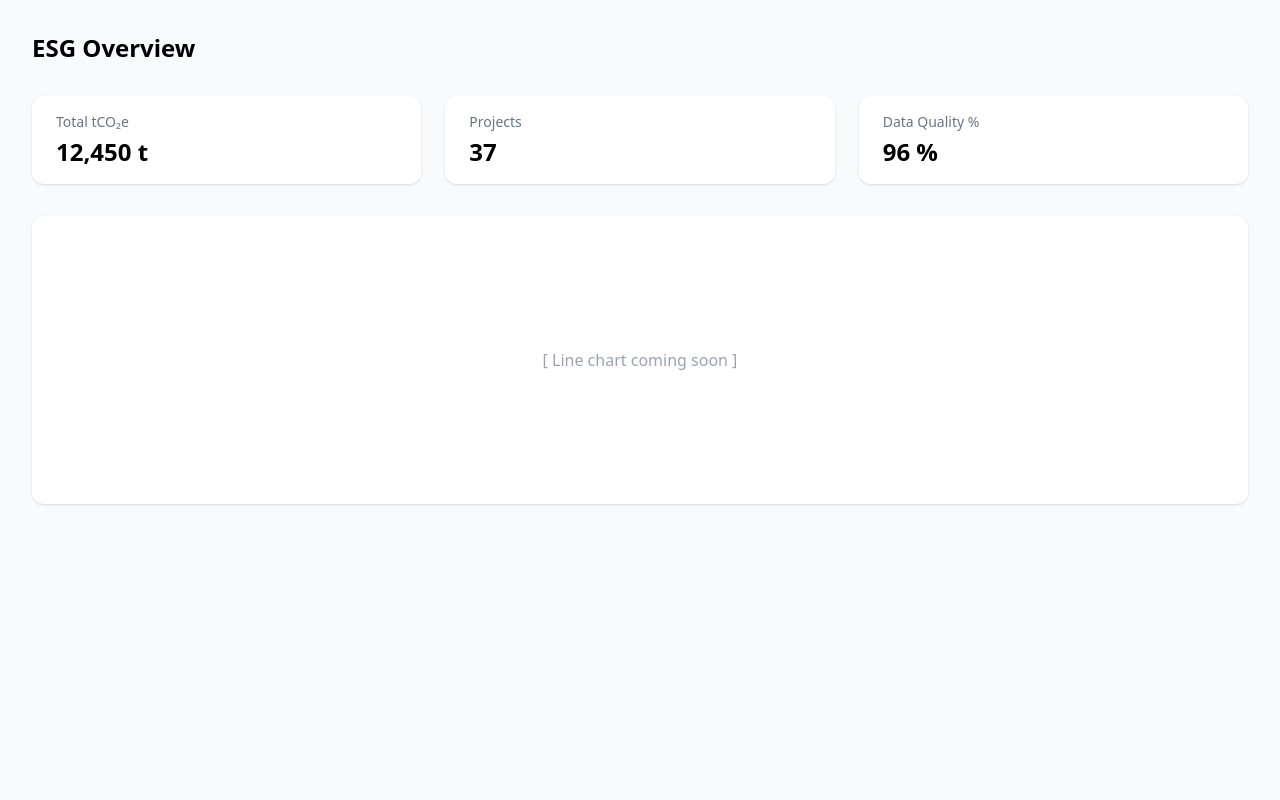
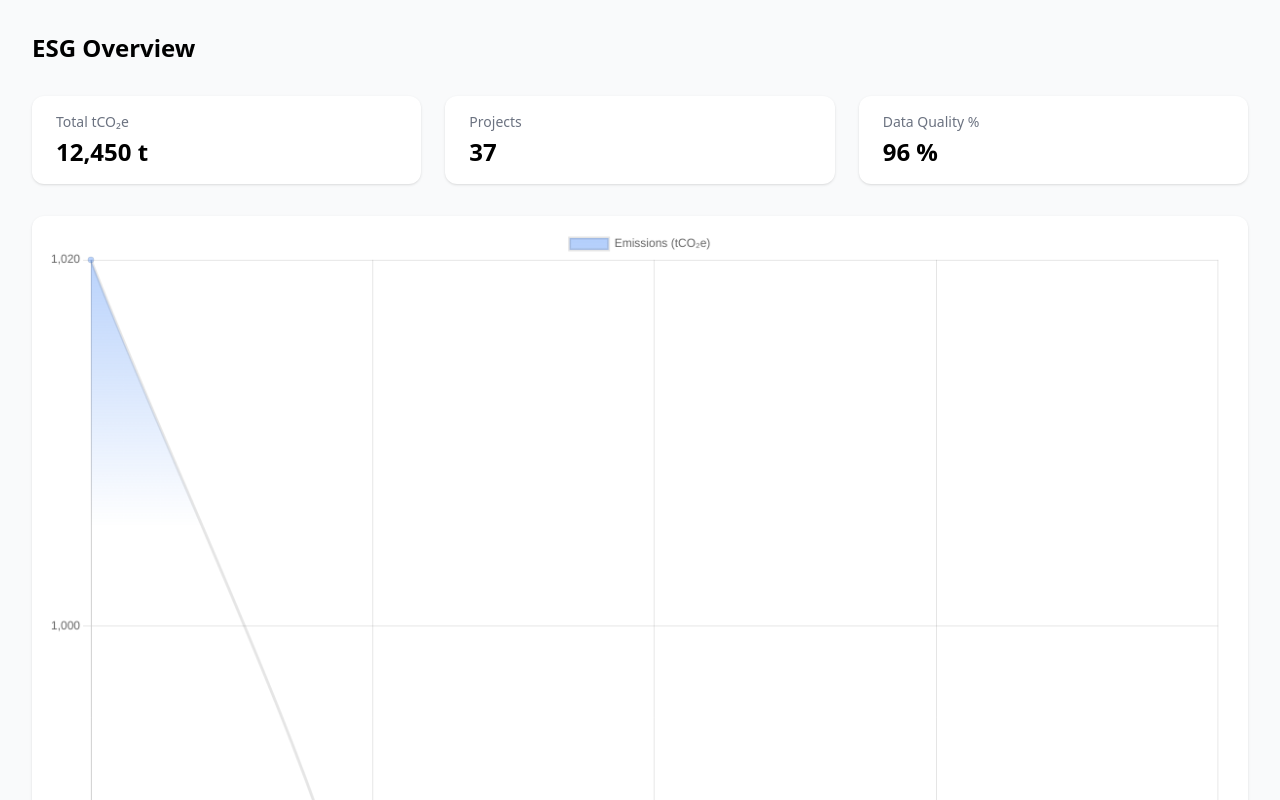
Before and after one commit to joonaun93/nuxt, a Nuxt app: page / in a window 1280 px wide. Shown: the top 800 px of the page. Built offline with nearby package versions, Linux system fonts and the light colour scheme.

Commit message:
feat: reactive emissions line chart

```diff
--- a/components/LineChart.vue
+++ b/components/LineChart.vue
@@ -1,14 +1,73 @@
 <script setup lang="ts">
-/*
- * The chart itself will be wired up with Chart.js (or another lib) later.
- * For now we expose a <canvas> so layout & styles are test-able.
- */
+import { ref, computed } from "vue";
+import { Line } from "vue-chartjs";
+import {
+  Chart as ChartJS,
+  CategoryScale,
+  LinearScale,
+  PointElement,
+  LineElement,
+  Title,
+  Tooltip,
+  Legend,
+  Filler,
+} from "chart.js";
+
+// 1. Register Chart.js modules
+ChartJS.register(
+  CategoryScale,
+  LinearScale,
+  PointElement,
+  LineElement,
+  Title,
+  Tooltip,
+  Legend,
+  Filler
+);
+
+// 2. Props
+const props = defineProps<{
+  data: { month: string; value: number }[];
+}>();
+
+// 3. Chart instance ref
+const chartRef = ref<InstanceType<typeof Line> | null>(null);
+
+// 4. Reactive data & options
+const chartData = computed(() => ({
+  labels: props.data.map((d) => d.month),
+  datasets: [
+    {
+      label: "Emissions (tCO₂e)",
+      data: props.data.map((d) => d.value),
+      fill: true,
+      tension: 0.3,
+      backgroundColor: (ctx) => {
+        const g = ctx.chart.ctx.createLinearGradient(0, 0, 0, 300);
+        g.addColorStop(0, "rgba(59,130,246,0.4)"); // tailwind blue-500 @ 40%
+        g.addColorStop(1, "rgba(59,130,246,0)");
+        return g;
+      },
+    },
+  ],
+}));
+
+const options = {
+  responsive: true,
+  maintainAspectRatio: false,
+};
+
+// 5. Expose resize() to parent
+defineExpose({
+  resize: () => chartRef.value?.chart?.resize(),
+});
 </script>
 
 <template>
-  <div
-    class="h-72 w-full rounded-xl bg-white shadow flex items-center justify-center"
-  >
-    <span class="text-gray-400">[ Line chart coming soon ]</span>
-  </div>
+  <Line
+    ref="chartRef"
+    :data="chartData"
+    :options="options"
+    class="h-72 w-full rounded-xl bg-white shadow px-4 py-3"
+  />
 </template>
--- a/package.json
+++ b/package.json
@@ -10,8 +10,10 @@
     "postinstall": "nuxt prepare"
   },
   "dependencies": {
+    "chart.js": "^4.5.0",
     "nuxt": "^3.17.5",
     "vue": "^3.5.16",
+    "vue-chartjs": "^5.3.2",
     "vue-router": "^4.5.1"
   },
   "devDependencies": {
--- a/pages/index.vue
+++ b/pages/index.vue
@@ -6,13 +6,6 @@ import { storeToRefs } from "pinia";
 
 const dashboard = useDashboard();
 const { kpis, chartData } = storeToRefs(dashboard);
-
-/* dummy data – you can swap these with Pinia or fetch() later */
-// const kpis = [
-//   { label: "Total tCO₂e", value: 12_450, unit: "t" },
-//   { label: "Projects", value: 37 },
-//   { label: "Data Quality %", value: 96, unit: "%" },
-// ];
 </script>
 
 <template>
@@ -26,6 +19,6 @@ const { kpis, chartData } = storeToRefs(dashboard);
     </section>
 
     <!-- Chart slot -->
-    <LineChart />
+    <LineChart :data="chartData" />
   </div>
 </template>
--- /dev/null
+++ b/plugins/chartjs.ts
@@ -0,0 +1,27 @@
+import {
+  Chart,
+  Title,
+  Tooltip,
+  Legend,
+  LineElement,
+  PointElement,
+  LinearScale,
+  CategoryScale,
+} from "chart.js";
+import type { App } from "vue";
+
+Chart.register(
+  Title,
+  Tooltip,
+  Legend,
+  LineElement,
+  PointElement,
+  LinearScale,
+  CategoryScale
+);
+
+export default {
+  install: (app: App) => {
+    app.config.globalProperties.$chart = Chart;
+  },
+};
```
Also changed, not shown: 1 other file (tests, documents, lock files or other folders).
